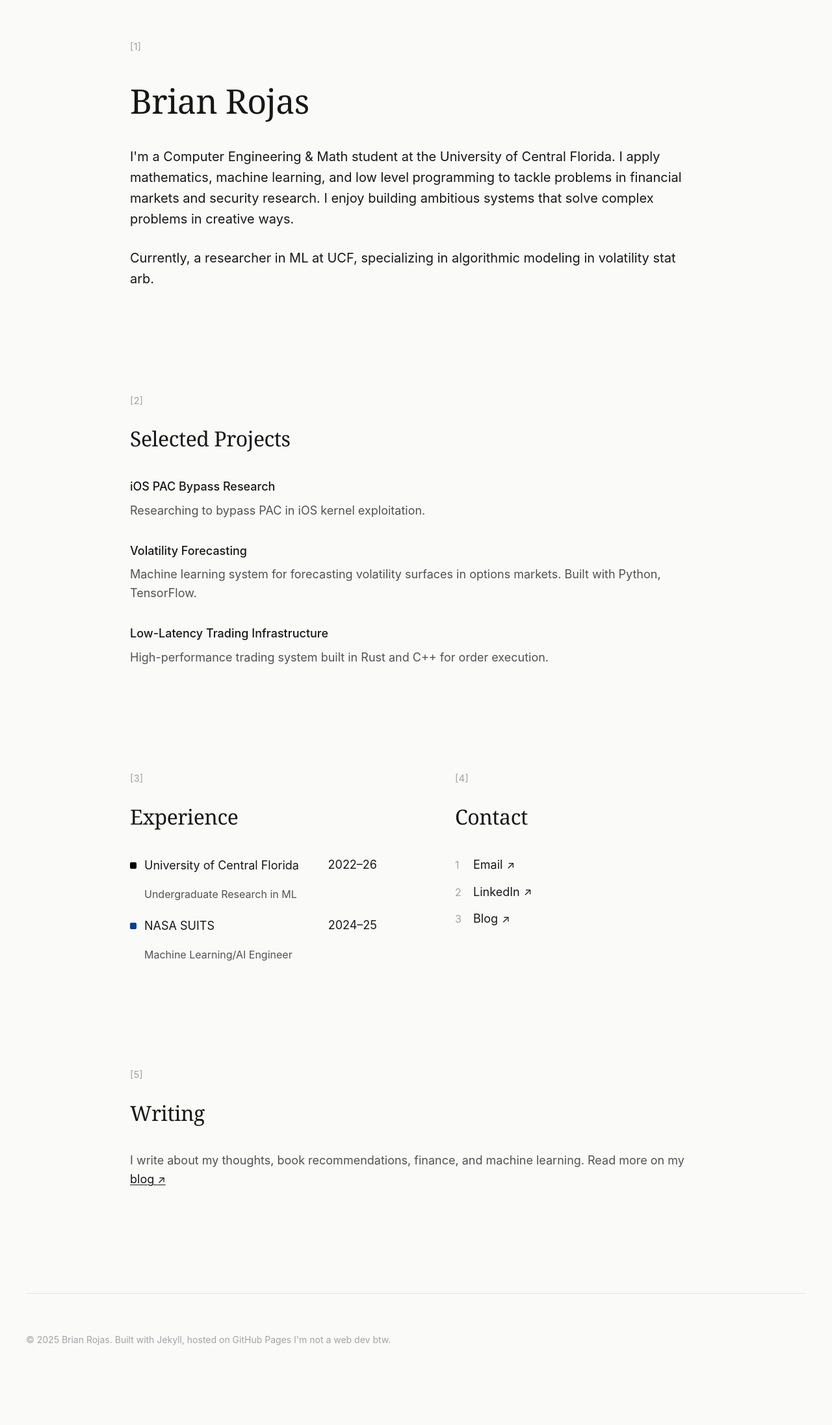
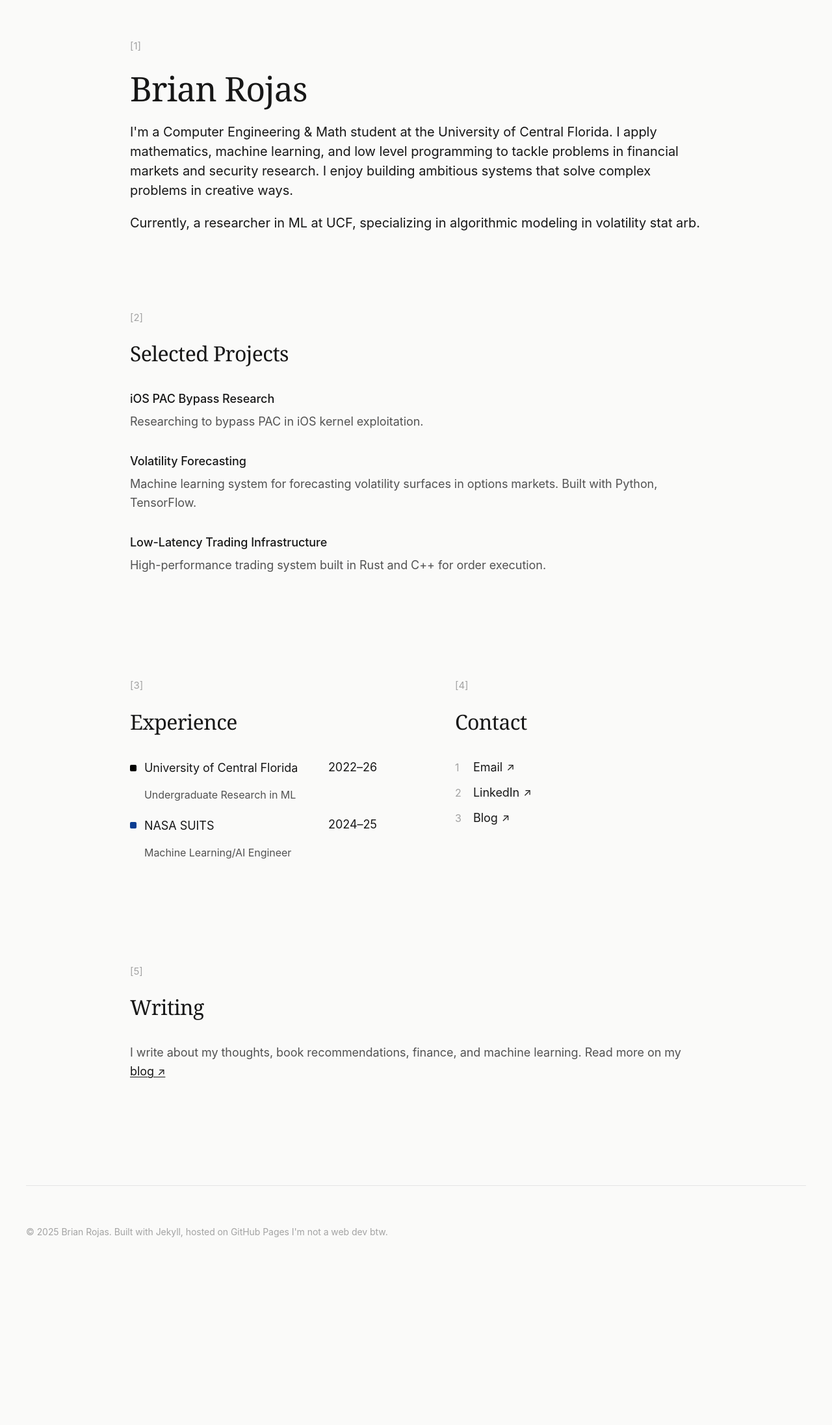
Before and after one commit to brianrojrc/brianrojrc.github.io, a Jekyll site: the page built from index.md, in a window 1280 px wide. Shown: the whole page at 65% size. Built offline with Jekyll 4.4.1, drawn with Linux system fonts in a browser that asks for light colours; after the commit the page ends 2027 px from its top, so only the background shows below that.

Commit message:
Update style.scss

```diff
--- a/assets/css/style.scss
+++ b/assets/css/style.scss
@@ -32,15 +32,16 @@ body {
     color: var(--text);
     font-family: -apple-system, BlinkMacSystemFont, "SF Pro Text", system-ui, sans-serif;
     font-weight: 400;
-    line-height: 1.65;
+    line-height: 1.5;
     -webkit-font-smoothing: antialiased;
+    letter-spacing: -0.003em;
     padding: 60px 40px 120px;
 }
 
 h1, h2 {
     font-family: "Charter", "Iowan Old Style", "Georgia", serif;
-    font-weight: 400;
-    letter-spacing: -0.015em;
+    font-weight: 350;
+    letter-spacing: -0.02em;
 }
 
 .container {
@@ -50,33 +51,33 @@ h1, h2 {
 
 /* Header */
 header.page-header {
-    margin-bottom: 160px;
+    margin-bottom: 120px;
 }
 
 .page-marker {
     font-size: 15px;
     color: var(--text-tertiary);
-    margin-bottom: 40px;
+    margin-bottom: 24px;
     display: block;
 }
 
 h1 {
     font-size: 52px;
-    line-height: 1.15;
-    margin-bottom: 40px;
+    line-height: 1.1;
+    margin-bottom: 24px;
     color: var(--text);
 }
 
 .intro {
     font-size: 20px;
-    line-height: 1.6;
+    line-height: 1.5;
     color: var(--text);
-    margin-bottom: 28px;
+    margin-bottom: 20px;
 }
 
 .currently {
     font-size: 20px;
-    line-height: 1.6;
+    line-height: 1.5;
     color: var(--text);
 }
 
```
